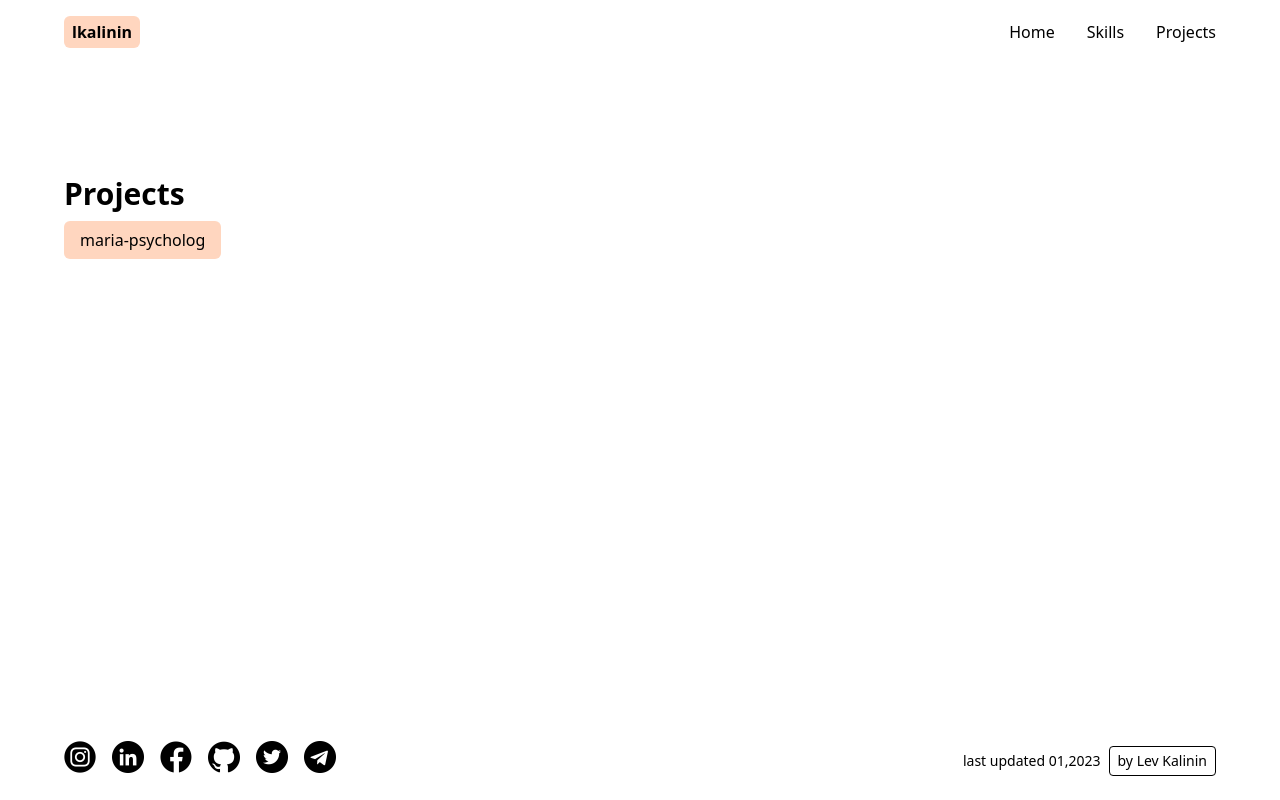
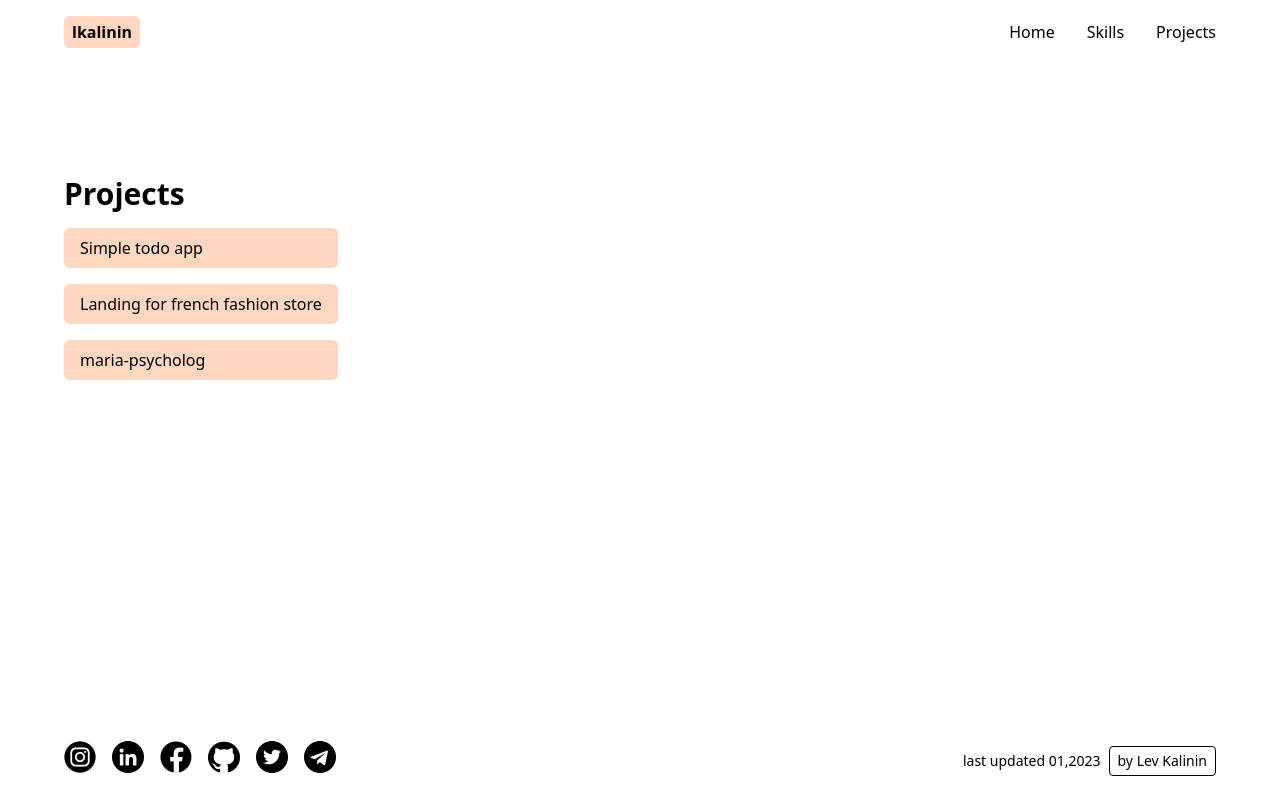
Before and after one commit to almalmalm/2023-portfolio, a React (Create React App) app in the folder frontend/: page /projects in a window 1280 px wide. Built offline with nearby package versions, Linux system fonts and the light colour scheme.

Commit message:
quick add projects

```diff
--- a/frontend/src/components/Projects.jsx
+++ b/frontend/src/components/Projects.jsx
@@ -4,7 +4,23 @@ const Projects = () => {
   return (
     <div className="my-16">
       <h1 className="font-bold text-base sm:text-3xl">Projects</h1>
-      <div className="mt-4">
+      <div className="mt-4 flex gap-4 flex-col">
+        <a
+          href="https://byte-todo-lkalinin.onrender.com/"
+          target="_blank"
+          rel="noreferrer"
+          className="bg-[#ffd6bf] rounded-md py-2 px-4"
+        >
+          Simple todo app
+        </a>
+        <a
+          href="https://lkalinin-landing-01.onrender.com/"
+          target="_blank"
+          rel="noreferrer"
+          className="bg-[#ffd6bf] rounded-md py-2 px-4"
+        >
+          Landing for french fashion store
+        </a>
         <a
           href="https://maria-psycholog.netlify.app/"
           target="_blank"
```
